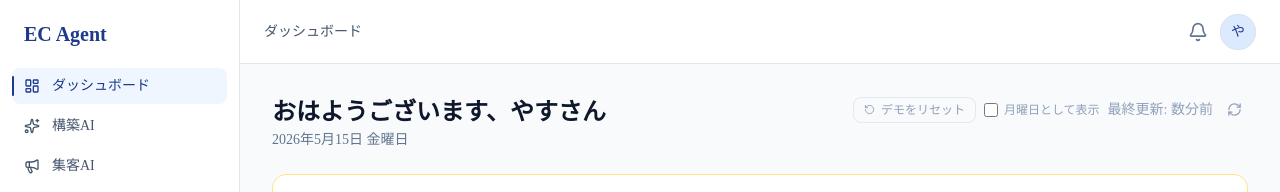
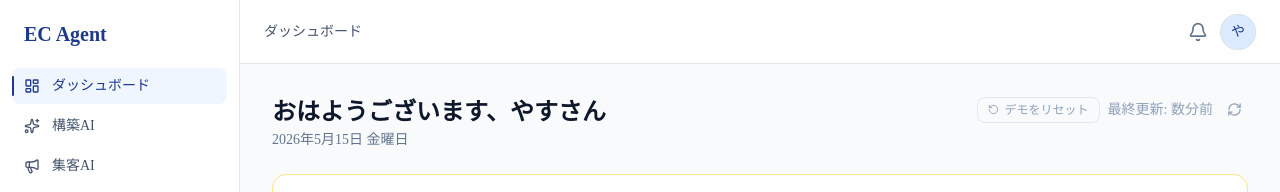
Before and after one commit to yasuidee/ec-agent-mock, a Next.js app: page /dashboard in a window 1280 px wide. Shown: the top 192 px of the page. Built offline with nearby package versions, Linux system fonts and the light colour scheme.

Commit message:
refactor: remove 月曜日として表示 demo toggle from dashboard
Removes isMondayDemo state, its useEffect, and the checkbox UI
from the header. The real Monday detection (getDay() === 1 +
localStorage freshness check) remains intact.

Co-Authored-By: Claude Sonnet 4.6 <noreply@anthropic.com>

```diff
--- a/src/app/(app)/dashboard/page.tsx
+++ b/src/app/(app)/dashboard/page.tsx
@@ -214,7 +214,6 @@ export default function DashboardPage() {
   const [ready, setReady] = useState(false);
   const [weeklyReportTasks, setWeeklyReportTasks] = useState<BriefAction[] | null>(null);
   const [isMonday, setIsMonday] = useState(false);
-  const [isMondayDemo, setIsMondayDemo] = useState(false);
 
   useEffect(() => {
     const t = setTimeout(() => setReady(true), 1000);
@@ -241,26 +240,6 @@ export default function DashboardPage() {
       } catch { /* ignore */ }
     }
   }, []);
-
-  // Demo: apply Monday mode when toggle is turned on
-  useEffect(() => {
-    if (!isMondayDemo) return;
-    if (typeof window === 'undefined') return;
-    try {
-      const stored = localStorage.getItem('weeklyReportData');
-      if (stored) {
-        const weeklyData = JSON.parse(stored);
-        if (Array.isArray(weeklyData.tasks) && weeklyData.tasks.length > 0) {
-          setWeeklyReportTasks((weeklyData.tasks as WeeklyTask[]).map(weeklyTaskToBriefAction));
-          setIsMonday(true);
-          return;
-        }
-      }
-    } catch { /* ignore */ }
-    // No report data: revert to normal
-    setIsMonday(false);
-    setWeeklyReportTasks(null);
-  }, [isMondayDemo]);
 
   const displayActions: BriefAction[] = (isMonday && weeklyReportTasks)
     ? weeklyReportTasks
@@ -311,15 +290,6 @@ export default function DashboardPage() {
             <RotateCcw size={11} />
             デモをリセット
           </button>
-          <label className="flex items-center gap-1.5 cursor-pointer select-none">
-            <input
-              type="checkbox"
-              checked={isMondayDemo}
-              onChange={(e) => setIsMondayDemo(e.target.checked)}
-              className="w-3.5 h-3.5 accent-blue-900 cursor-pointer"
-            />
-            <span className="text-xs text-slate-400">月曜日として表示</span>
-          </label>
           <span>最終更新: 数分前</span>
           <button className="p-1.5 rounded-md hover:bg-slate-100 transition-colors">
             <RefreshCw size={15} />
```
